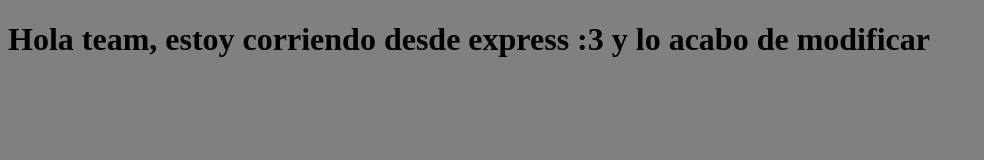
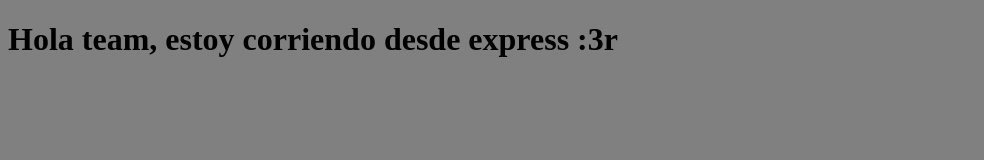
Before and after one commit to Edrisrm/my-project-ci-cd, a website: page public/index.html in a window 1280 px wide. Shown: the whole page, without its empty margins (0-984 px from the left). Drawn offline with Linux system fonts and the light colour scheme.

Commit message:
cambios en el hola mundo

```diff
--- a/public/index.html
+++ b/public/index.html
@@ -9,6 +9,6 @@
     <title>Demo app</title>
 </head>
 <body>
-    <h1>Hola team, estoy corriendo desde express :3 y lo acabo de modificar</h1>
+    <h1>Hola team, estoy corriendo desde express :3r</h1>
 </body>
 </html>
```
